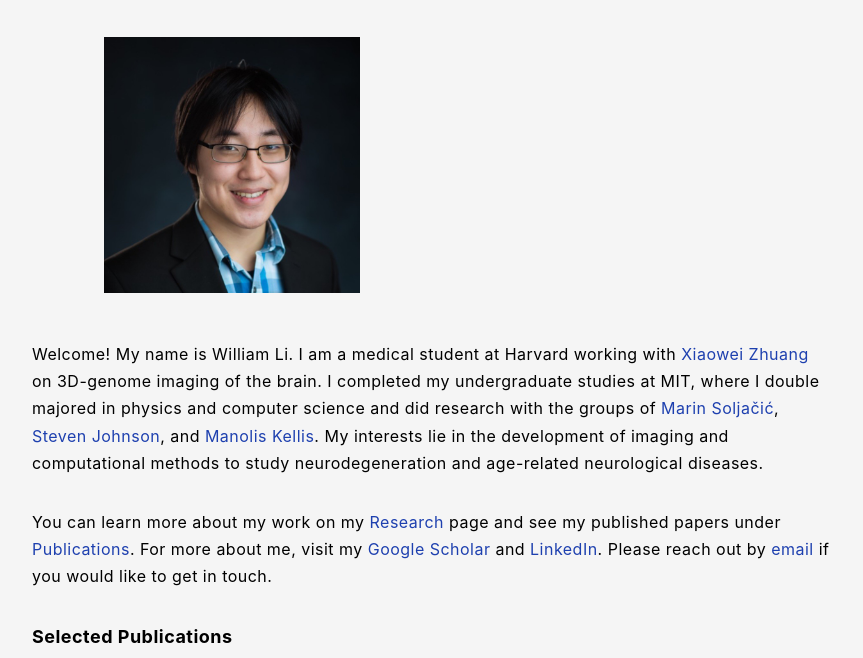
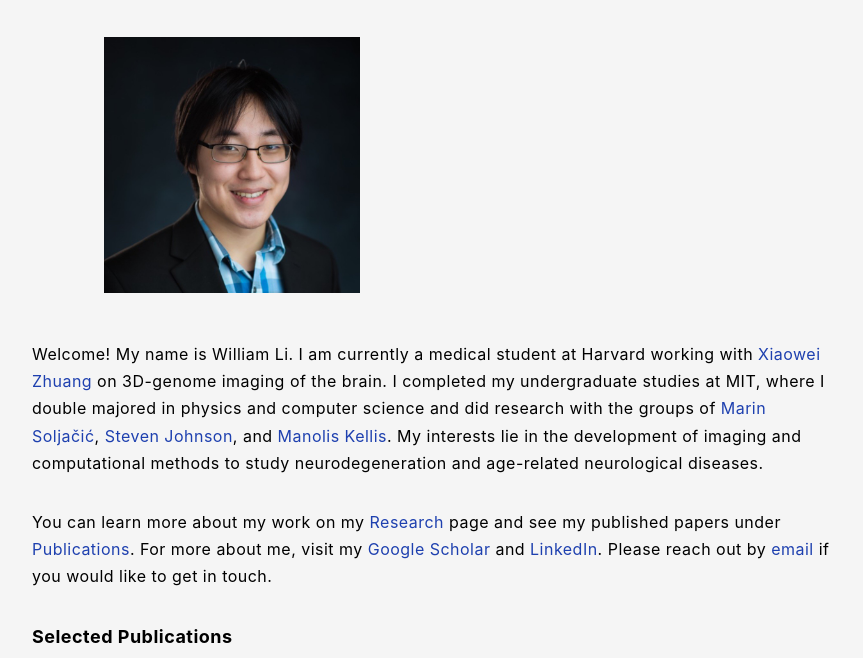
Before and after one commit to williamfli/williamfli.github.io, a plain HTML site: page index.html in a window 1280 px wide. Shown: the part 71-729 px from the top of the page, without its empty margins (208-1071 px from the left). Drawn offline with Linux system fonts and the light colour scheme.

Commit message:
Minor edit

```diff
--- a/index.html
+++ b/index.html
@@ -125,7 +125,7 @@
     </div>
 </div>
 
-<p>Welcome! My name is William Li. I am a medical student at Harvard working with <a href="https://zhuang.harvard.edu"
+<p>Welcome! My name is William Li. I am currently a medical student at Harvard working with <a href="https://zhuang.harvard.edu"
     target="_blank" >Xiaowei Zhuang</a> on 3D-genome imaging of the brain. I completed my undergraduate studies at MIT, where I double majored in physics and computer science and did research with the groups of <a href="https://www.rle.mit.edu/marin/"
     target="_blank" >Marin Soljačić</a>, <a href="https://math.mit.edu/~stevenj/"
     target="_blank" >Steven Johnson</a>, and <a href="http://compbio.mit.edu"
```
